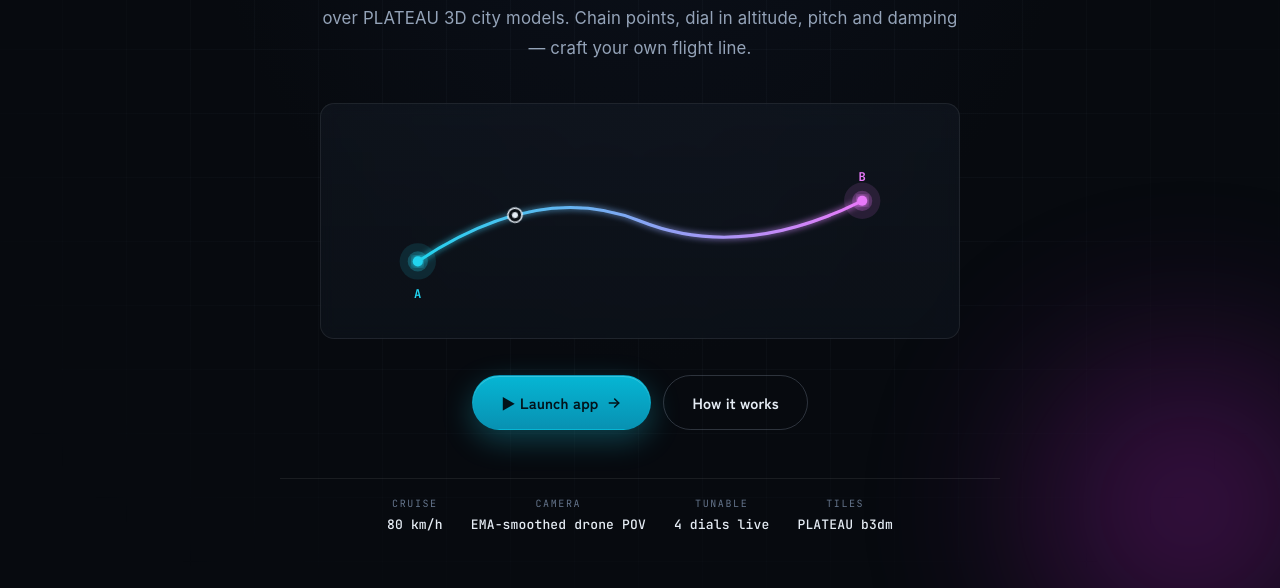
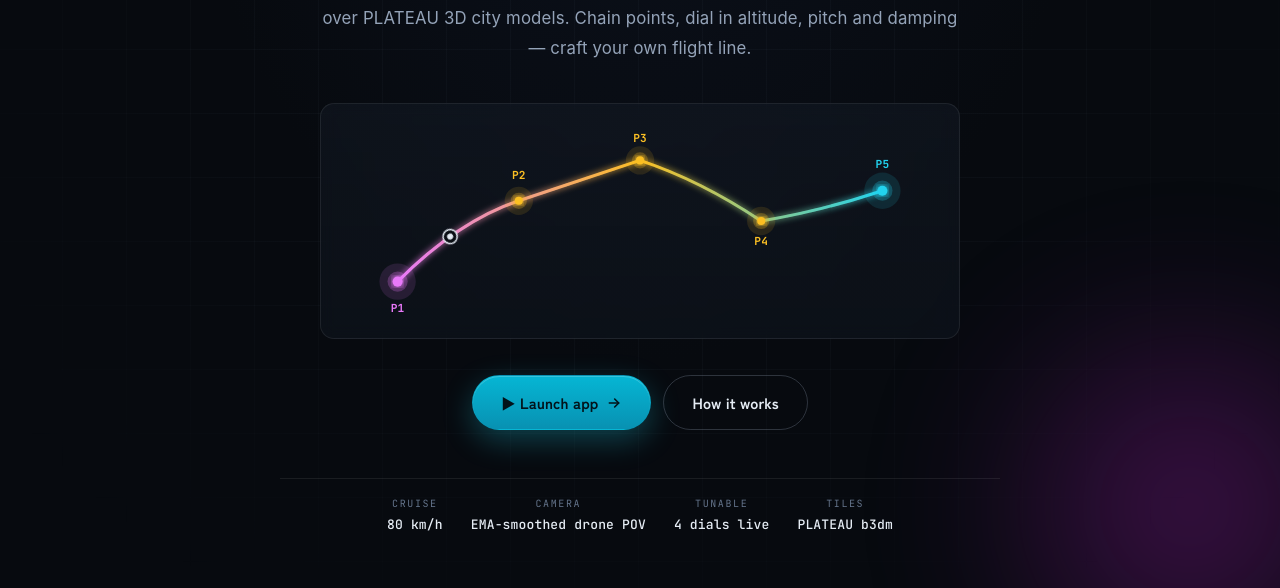
Before and after one commit to Invest-AItech/tokyo-3d-drone, a plain HTML site: page src/app/static/landing.html in a window 1280 px wide. Shown: the part 509-1097 px from the top of the page. Drawn offline with Linux system fonts and the light colour scheme; no server answers; a script that the page names is missing.

Commit message:
fix: replace AB hero animation with 5-point Drone composition path

```diff
--- a/src/app/static/css/landing.css
+++ b/src/app/static/css/landing.css
@@ -244,8 +244,8 @@ img, svg { display: block; max-width: 100%; }
 }
 
 .drone {
-  animation: drone-fly 6s ease-in-out 3s infinite;
-  offset-path: path("M 80 140 Q 200 60 300 100 T 520 80");
+  animation: drone-fly 8s ease-in-out 3s infinite;
+  offset-path: path("M 60 160 Q 120 100 180 80 Q 240 60 300 40 Q 360 60 420 100 Q 480 90 540 70");
   offset-rotate: auto;
 }
 @keyframes drone-fly {
--- a/src/app/static/landing.html
+++ b/src/app/static/landing.html
@@ -206,13 +206,14 @@
         最大 50 点を結び、各点で高度・俯角・滑らかさを詰めて、自分だけのフライト動線を組み立てる。
       </p>
 
-      <!-- Animated A→B route visualization -->
+      <!-- Animated multi-waypoint drone composition (5 points, varying altitude) -->
       <div class="hero-visual" aria-hidden="true">
         <svg class="route-diagram" viewBox="0 0 600 200" preserveAspectRatio="xMidYMid meet">
           <defs>
             <linearGradient id="routeGrad" x1="0%" y1="0%" x2="100%" y2="0%">
-              <stop offset="0%" stop-color="#22d3ee"/>
-              <stop offset="100%" stop-color="#e879f9"/>
+              <stop offset="0%" stop-color="#e879f9"/>
+              <stop offset="50%" stop-color="#fbbf24"/>
+              <stop offset="100%" stop-color="#22d3ee"/>
             </linearGradient>
             <filter id="glow">
               <feGaussianBlur stdDeviation="3" result="coloredBlur"/>
@@ -223,33 +224,57 @@
             </filter>
           </defs>
 
-          <!-- dotted route path -->
-          <path class="route-dash" d="M 80 140 Q 200 60 300 100 T 520 80"
+          <!-- dotted reference path -->
+          <path class="route-dash" d="M 60 160 Q 120 100 180 80 Q 240 60 300 40 Q 360 60 420 100 Q 480 90 540 70"
                 fill="none" stroke="url(#routeGrad)" stroke-width="2.5"
                 stroke-dasharray="6 6" opacity="0.35"/>
 
           <!-- solid animated stroke -->
-          <path class="route-solid" d="M 80 140 Q 200 60 300 100 T 520 80"
+          <path class="route-solid" d="M 60 160 Q 120 100 180 80 Q 240 60 300 40 Q 360 60 420 100 Q 480 90 540 70"
                 fill="none" stroke="url(#routeGrad)" stroke-width="3"
                 stroke-linecap="round" filter="url(#glow)"/>
 
-          <!-- A marker -->
-          <g class="marker marker-a">
-            <circle cx="80" cy="140" r="18" fill="#22d3ee" fill-opacity="0.12"/>
-            <circle cx="80" cy="140" r="10" fill="#22d3ee" fill-opacity="0.25"/>
-            <circle cx="80" cy="140" r="5" fill="#22d3ee" filter="url(#glow)"/>
-            <text x="80" y="176" text-anchor="middle" font-family="JetBrains Mono, monospace" font-size="12" fill="#22d3ee" font-weight="700">A</text>
+          <!-- P1 marker: START (Magenta) - lowest altitude -->
+          <g class="marker marker-1">
+            <circle cx="60" cy="160" r="18" fill="#e879f9" fill-opacity="0.12"/>
+            <circle cx="60" cy="160" r="10" fill="#e879f9" fill-opacity="0.25"/>
+            <circle cx="60" cy="160" r="5" fill="#e879f9" filter="url(#glow)"/>
+            <text x="60" y="190" text-anchor="middle" font-family="JetBrains Mono, monospace" font-size="11" fill="#e879f9" font-weight="700">P1</text>
           </g>
 
-          <!-- B marker -->
-          <g class="marker marker-b">
-            <circle cx="520" cy="80" r="18" fill="#e879f9" fill-opacity="0.12"/>
-            <circle cx="520" cy="80" r="10" fill="#e879f9" fill-opacity="0.25"/>
-            <circle cx="520" cy="80" r="5" fill="#e879f9" filter="url(#glow)"/>
-            <text x="520" y="60" text-anchor="middle" font-family="JetBrains Mono, monospace" font-size="12" fill="#e879f9" font-weight="700">B</text>
+          <!-- P2 marker: intermediate (Amber) -->
+          <g class="marker marker-2">
+            <circle cx="180" cy="80" r="14" fill="#fbbf24" fill-opacity="0.12"/>
+            <circle cx="180" cy="80" r="8" fill="#fbbf24" fill-opacity="0.25"/>
+            <circle cx="180" cy="80" r="4" fill="#fbbf24" filter="url(#glow)"/>
+            <text x="180" y="58" text-anchor="middle" font-family="JetBrains Mono, monospace" font-size="11" fill="#fbbf24" font-weight="700">P2</text>
           </g>
 
-          <!-- drone -->
+          <!-- P3 marker: peak (Amber) - highest altitude -->
+          <g class="marker marker-3">
+            <circle cx="300" cy="40" r="14" fill="#fbbf24" fill-opacity="0.12"/>
+            <circle cx="300" cy="40" r="8" fill="#fbbf24" fill-opacity="0.25"/>
+            <circle cx="300" cy="40" r="4" fill="#fbbf24" filter="url(#glow)"/>
+            <text x="300" y="22" text-anchor="middle" font-family="JetBrains Mono, monospace" font-size="11" fill="#fbbf24" font-weight="700">P3</text>
+          </g>
+
+          <!-- P4 marker: intermediate (Amber) -->
+          <g class="marker marker-4">
+            <circle cx="420" cy="100" r="14" fill="#fbbf24" fill-opacity="0.12"/>
+            <circle cx="420" cy="100" r="8" fill="#fbbf24" fill-opacity="0.25"/>
+            <circle cx="420" cy="100" r="4" fill="#fbbf24" filter="url(#glow)"/>
+            <text x="420" y="124" text-anchor="middle" font-family="JetBrains Mono, monospace" font-size="11" fill="#fbbf24" font-weight="700">P4</text>
+          </g>
+
+          <!-- P5 marker: END (Cyan) -->
+          <g class="marker marker-5">
+            <circle cx="540" cy="70" r="18" fill="#22d3ee" fill-opacity="0.12"/>
+            <circle cx="540" cy="70" r="10" fill="#22d3ee" fill-opacity="0.25"/>
+            <circle cx="540" cy="70" r="5" fill="#22d3ee" filter="url(#glow)"/>
+            <text x="540" y="48" text-anchor="middle" font-family="JetBrains Mono, monospace" font-size="11" fill="#22d3ee" font-weight="700">P5</text>
+          </g>
+
+          <!-- drone (follows the multi-waypoint path) -->
           <g class="drone">
             <circle r="7" fill="#0a0e14" stroke="#e6edf5" stroke-width="1.5"/>
             <circle r="3" fill="#e6edf5"/>
```
